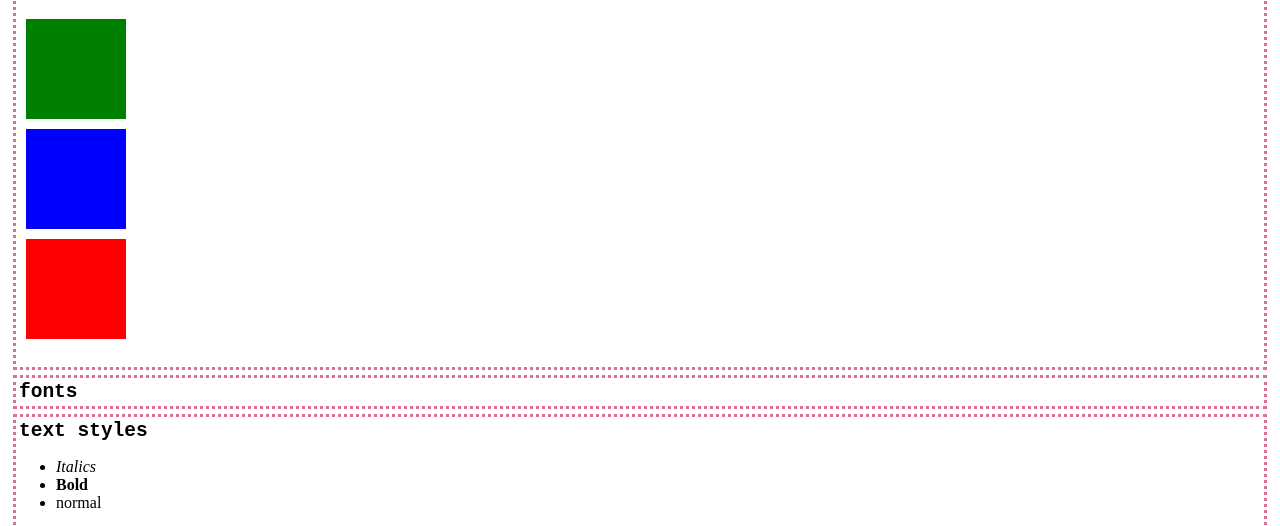
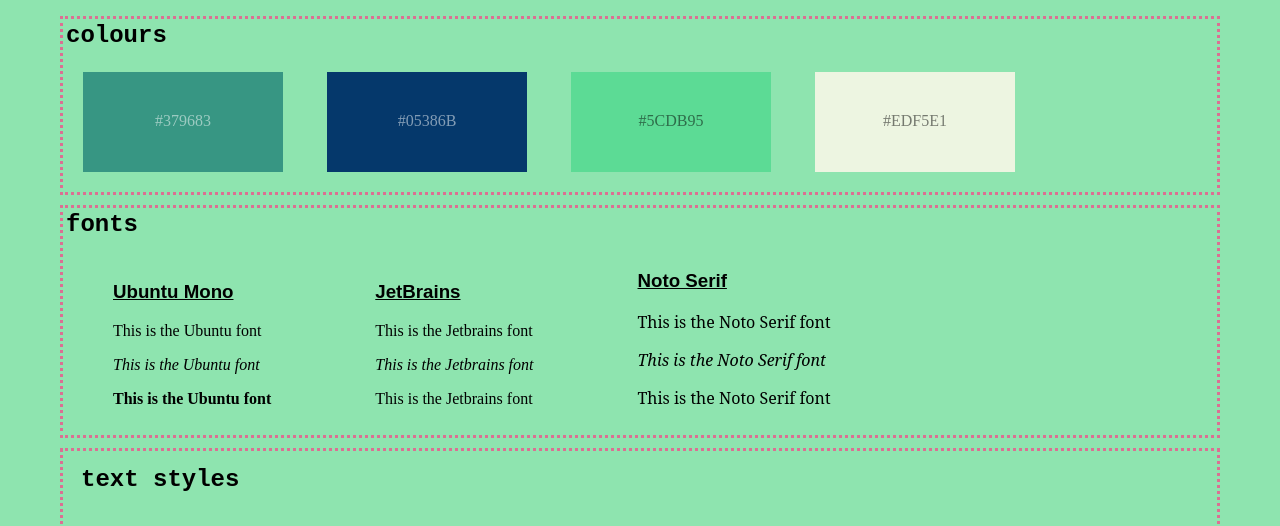
Before and after one commit to brettjames250/web-design-system, a plain HTML site: page starting/index.html in a window 1280 px wide. Shown: the part 120-646 px from the top of the page. Drawn offline with Linux system fonts and the light colour scheme; a web font is replaced by a local one.

Commit message:
styling additions

```diff
--- a/starting/index.html
+++ b/starting/index.html
@@ -2,29 +2,82 @@
 <html>
     <head>
         <link href="./styles.css" rel="stylesheet" type="text/css" />
+        <title>Web Design System</title>
     </head>
     <body>
         <h1>Website design system</h1>
         <section>
             <h2>colours</h2>
-            <div class="colours">
-                <div class="green"></div>
-                <div class="blue"></div>
-                <div class="red"></div>
+            <div>
+                <div class="colours" id="teal">
+                    <p>#379683</p>
+                </div>
+                <div class="colours" id="blue">
+                    <p>#05386B</p>
+                </div>
+                <div class="colours" id="green">
+                    <p>#5CDB95</p>
+                </div>
+                <div class="colours" id="off-white">
+                    <p>#EDF5E1</p>
+                </div>
             </div>
         </section>
-        <section class="fonts">
-            <div id="fonts">
+        <section>
                 <h2>fonts</h2>
+                <div>
+                    <div class="fonts" id="ubuntu-mono">
+                        <h3>Ubuntu Mono</h3>
+                        <p class="normal-font">This is the Ubuntu font</p>
+                        <p class="italics-font">This is the Ubuntu font</p>
+                        <p class="bold-font">This is the Ubuntu font</p>
+                    </div>
+                    <div class="fonts" id="jetbrains">
+                        <h3>JetBrains</h3>
+                        <p>This is the Jetbrains font</p>
+                        <p class="italics-font">This is the Jetbrains font</p>
+                        <p class="bond-font">This is the Jetbrains font</p>
+                    </div>
+                    <div class="fonts" id="noto-serif">
+                        <h3>Noto Serif</h3>
+                        <p>This is the Noto Serif font</p>
+                        <p class="italics-font">This is the Noto Serif font</p>
+                        <p class="bond-font">This is the Noto Serif font</p>
+                    </div>
+                </div>
+        </section>
+        <section>
+            <div class="text-styles">
+                <h2>text styles</h2>
+                <h1>h1: Main title on page</h1>
+                <ul>
+                    <li>Font weight: 400(italics)</li>
+                    <li>Font-size: 48px</li>
+                    <li>Font-family: Ubuntu Mono</li>
+                </ul>
             </div>
-        </section>
-        <section class="text-styles">
-            <div id="text-styles">
-                <h2>text styles</h2>
+            <div class="text-styles">
+                <h2>h2: page subheadings</h2>
                 <ul>
-                    <li><em>Italics</em></li>
-                    <li><strong>Bold</strong></li>
-                    <li>normal</li>
+                    <li>Font weight: 400(normal)</li>
+                    <li>Font-size: 48px</li>
+                    <li>Font-family: JetBrains Mono</li>
+                </ul>
+            </div>
+            <div class="text-styles">
+                <h3>h3: third heading type</h3>
+                <ul>
+                    <li>Font weight: 300(normal)</li>
+                    <li>Font-size: 48px</li>
+                    <li>Font-family: Raleway</li>
+                </ul>
+            </div>
+            <div class="text-styles">
+                <p>p: paragraph text</p>
+                <ul>
+                    <li>Font weight: 400(normal)</li>
+                    <li>Font-size: TBC</li>
+                    <li>Font-family: TBC</li>
                 </ul>
             </div>
         </section>
--- a/starting/styles.css
+++ b/starting/styles.css
@@ -1,3 +1,4 @@
+/* IMPORTED FONTS */
 @font-face {
     font-family: 'Ubuntu Mono';
     font-style: italic;
@@ -7,48 +8,144 @@
     unicode-range: U+0000-00FF, U+0131, U+0152-0153, U+02BB-02BC, U+02C6, U+02DA, U+02DC, U+2000-206F, U+2074, U+20AC, U+2122, U+2191, U+2193, U+2212, U+2215, U+FEFF, U+FFFD;
 }
 
+@font-face {
+    font-family: 'JetBrains Mono';
+    font-style: normal;
+    font-weight: 400;
+    font-display: swap;
+    src: url(https://fonts.gstatic.com/s/jetbrainsmono/v6/tDbY2o-flEEny0FZhsfKu5WU4zr3E_BX0PnT8RD8yKxTOlOV.woff2) format('woff2');
+    unicode-range: U+0000-00FF, U+0131, U+0152-0153, U+02BB-02BC, U+02C6, U+02DA, U+02DC, U+2000-206F, U+2074, U+20AC, U+2122, U+2191, U+2193, U+2212, U+2215, U+FEFF, U+FFFD;
+}
+
+@font-face {
+    font-family: 'Noto Serif';
+    font-style: normal;
+    font-weight: 400;
+    font-display: swap;
+    src: url(https://fonts.gstatic.com/s/notoserif/v9/ga6Iaw1J5X9T9RW6j9bNfFcWaA.woff2) format('woff2');
+    unicode-range: U+0000-00FF, U+0131, U+0152-0153, U+02BB-02BC, U+02C6, U+02DA, U+02DC, U+2000-206F, U+2074, U+20AC, U+2122, U+2191, U+2193, U+2212, U+2215, U+FEFF, U+FFFD;
+}
+
+@font-face {
+    font-family: 'Raleway';
+    font-style: normal;
+    font-weight: 300;
+    font-display: swap;
+    src: url(https://fonts.gstatic.com/s/raleway/v19/1Ptxg8zYS_SKggPN4iEgvnHyvveLxVuEorCIPrE.woff2) format('woff2');
+    unicode-range: U+0000-00FF, U+0131, U+0152-0153, U+02BB-02BC, U+02C6, U+02DA, U+02DC, U+2000-206F, U+2074, U+20AC, U+2122, U+2191, U+2193, U+2212, U+2215, U+FEFF, U+FFFD;
+}
+
+body {
+    margin: 50px;
+    background-color: #8EE4AF;
+}
+
+/* HEADINGS */
+
 h1 {
-    font-family: "Ubuntu Mono" ;
+    font-family: "Ubuntu Mono", monospace ;
+    font-size: 48px;
     text-align: center;
 }
 
 h2 {
-    font-family: monospace ;
+    font-family: "JetBrains Mono", monospace ;
     margin: 3px;
 }
 
-section {
-    border: 3px dotted palevioletred;
-    margin: 5px;
-}
-
-.colours {
-    display: inline;
-    margin: 10px;
-    width: 100px;
-    height: 100px;
-}
-
-.blue {
-    width: 100px;
-    height: 100px;
-    margin: 10px;
-    background-color: blue;
+h3 {
+    font-family: Raleway, sans-serif;
+    font-size: 16;
+    text-align: left;
+    text-decoration: underline;
 
 }
 
-.green {
-    width: 100px;
+/* SECTION */
+
+section {
+    border: 3px dotted palevioletred;
+    margin: 10px;
+}
+
+/* COLOURS */
+
+.colours {
+    display: inline-block;
+    margin: 20px;
+    width: 200px;
     height: 100px;
-    margin: 10px;
-    background-color: green;
+    text-align: center;
+    font-family: "Ubuntu Mono";
+    color: white;
+    position: relative;
 
 }
 
-.red {
-    width: 100px;
-    height: 100px;
-    margin: 10px;
-    background-color: red;
+.colours p {
+    margin: 40px auto;
+    opacity: 50%;
+}
 
+#blue {
+    background-color: #05386B;
 }
+
+#teal {
+    background-color: #379683;
+}
+
+#green {
+    background-color: #5CDB95;
+    color: black;
+}
+
+#off-white {
+    background-color: #EDF5E1;
+    color: black;
+}
+
+/* FONTS */
+.fonts {
+    position: relative;
+    display: inline-block;
+    margin: 10px 50px;
+}
+
+#ubuntu-mono {
+    font-family: "Ubuntu Mono";
+}
+
+#jetbrains {
+    font-family: "JetBrains Mono";
+}
+
+#noto-serif {
+    font-family: "Noto Serif";
+}
+
+.normal-font {
+    font-style: normal;
+ }
+
+.bold-font {
+   font-weight: bold;
+}
+
+.italics-font {
+    font-style: italic;
+}
+
+
+/* TEXT STYLES */
+.text-styles {
+    margin: 15px;
+}
+
+.text-styles h1 {
+    text-align: left;
+}
+
+.text-styles li {
+    font-family: Raleway;
+}
```
